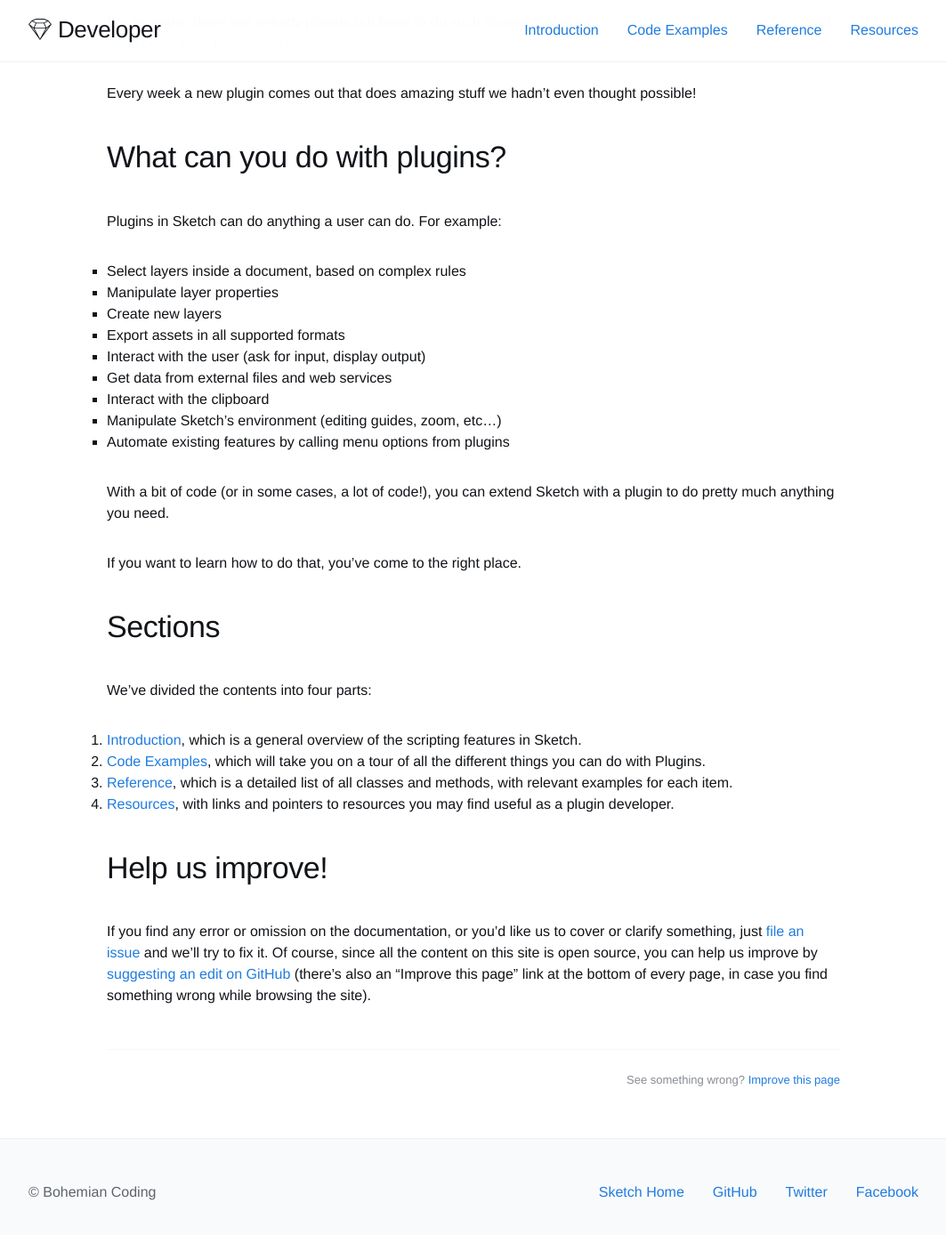
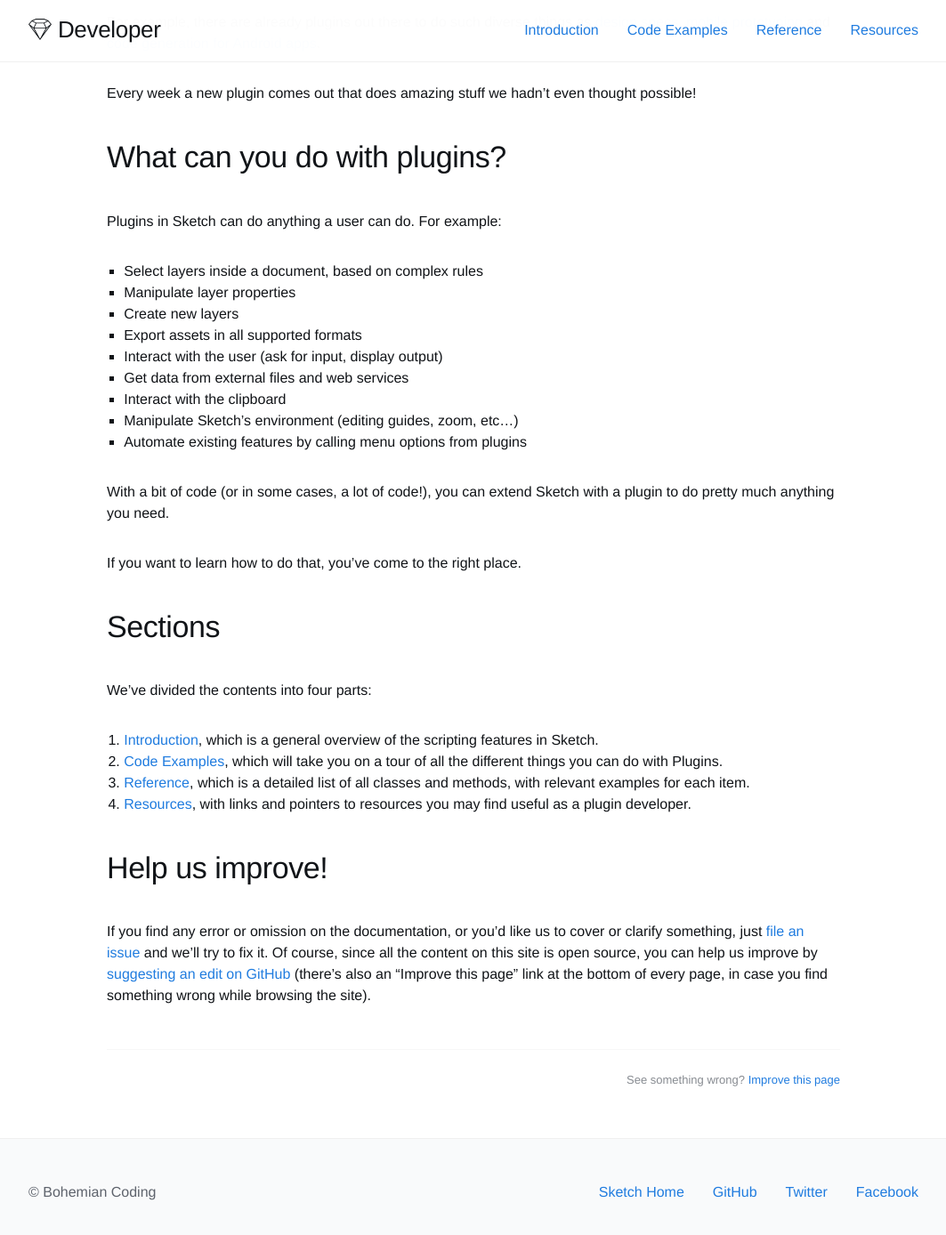
Before and after one commit to matt-curtis/developer.sketchapp.com, a Jekyll site: the page built from index.md, in a window 1280 px wide and 1400 px high, scrolled down 422 px. Shown: the top 1388 px of the window at 89% size, without its empty margins (108-1171 px from the left). Built offline with Jekyll 4.4.1, drawn with Linux system fonts in a browser that asks for light colours; some web fonts are replaced; Markdown is read by kramdown in place of the engine named in the settings.

Commit message:
Removed hanging punctuation

```diff
--- a/_sass/base/_typography.scss
+++ b/_sass/base/_typography.scss
@@ -150,18 +150,10 @@ p {
 ul, ol {
   list-style-position: outside;
   margin-top: 0;
-  padding-left: 1em;
+  padding-left: 1.2em;
   &.row,
   &.row { padding-left: 0; }
 }
-
-  @include tablet-and-above {
-    //Hanging punctuation
-    ul:not(.row), ol:not(.row) {
-      margin-left: -1.2em;
-      padding-left: 1.2em;
-    }
-  }
 
 ul {
   list-style-type: square;
```
